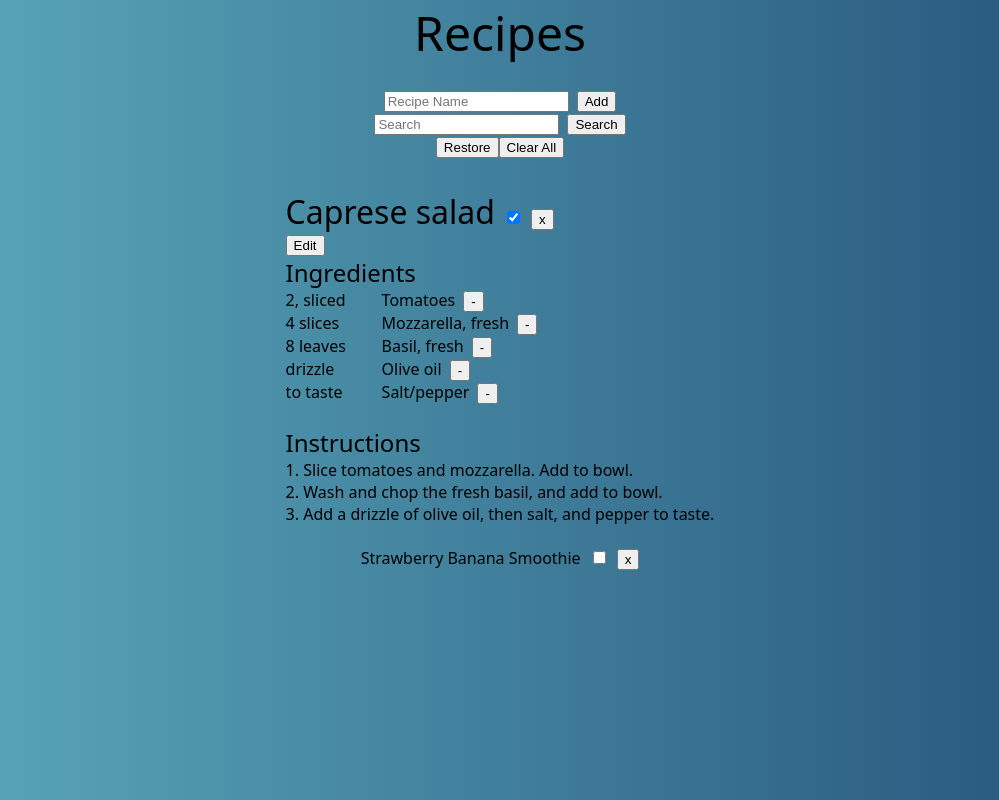
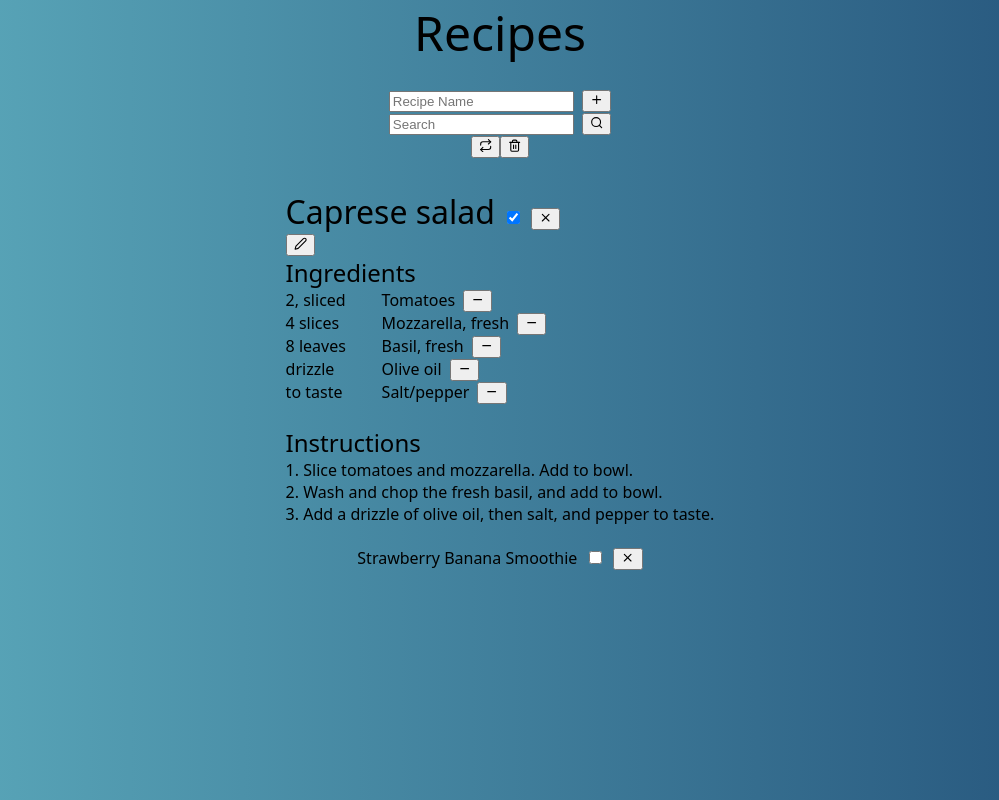
Before and after one commit to cw417/react-recipes, a React (Create React App) app: page / in a window 1280 px wide. Both pictures are taken after a click on the checkbox 681 px from the left and 200 px from the top of the page. Shown: the whole page, without its empty margins (140-1139 px from the left). Built offline with nearby package versions, Linux system fonts and the light colour scheme.

Commit message:
Change to react-icons for buttons

```diff
--- a/package.json
+++ b/package.json
@@ -9,14 +9,15 @@
     "@testing-library/user-event": "^13.5.0",
     "react": "^18.2.0",
     "react-dom": "^18.2.0",
+    "react-icons": "^4.4.0",
     "react-scripts": "5.0.1",
     "uuid": "^8.3.2",
     "web-vitals": "^2.1.4"
   },
   "scripts": {
     "start": "react-scripts start",
-    "predeploy" : "npm run build",
-    "deploy" : "gh-pages -d build",
+    "predeploy": "npm run build",
+    "deploy": "gh-pages -d build",
     "build": "react-scripts build",
     "test": "react-scripts test",
     "eject": "react-scripts eject"
--- a/src/App.js
+++ b/src/App.js
@@ -2,6 +2,7 @@ import './App.css';
 import React, { useState, useRef, useEffect } from 'react'
 import RecipeList from './components/RecipeList';
 import { v4 as uuidv4 } from 'uuid';
+import { FiPlus, FiSearch, FiRepeat, FiTrash2 } from "react-icons/fi";
 
 function App() {
 
@@ -248,19 +249,19 @@ function App() {
             <span className='pad-left' >
               <button
                 onClick={handleAddRecipe}
-              > Add</button>
+              > <FiPlus /> </button>
             </span>
           </div>
           <div>
             <input type='text' placeholder='Search' ref={searchRef} />
             <span className='pad-left'>
-              <button onClick={handleSearch}>Search</button>
+              <button onClick={handleSearch}><FiSearch /></button>
             </span>
           </div>
 
           <div>
-            <button onClick={handleRestore}>Restore</button>
-            <button onClick={handleClearAll}>Clear All</button>
+            <button onClick={handleRestore}><FiRepeat /></button>
+            <button onClick={handleClearAll}><FiTrash2 /></button>
           </div>
         </div>
 
--- a/src/components/IngredientsList.js
+++ b/src/components/IngredientsList.js
@@ -1,4 +1,5 @@
 import React from 'react'
+import { FiMinus } from "react-icons/fi";
 
 export default function IngredientsList({ recipe, removeIngredient}) {
 
@@ -23,7 +24,7 @@ export default function IngredientsList({ recipe, removeIngredient}) {
             <span className='pad-left'>
               <button
                 onClick={() => handleRemoveIngredient(recipe.id, ingredient.id)}
-              >-</button>
+              ><FiMinus /></button>
             </span>
           </div>
         </div>
--- a/src/components/Recipe.js
+++ b/src/components/Recipe.js
@@ -1,5 +1,6 @@
 import React, { useState } from 'react'
 import RecipeInfo from './RecipeInfo'
+import { FiX } from "react-icons/fi";
 
 export default function Recipe({ recipe, removeRecipe, addIngredient, removeIngredient, addInstruction, removeInstruction }) {
 
@@ -39,7 +40,7 @@ export default function Recipe({ recipe, removeRecipe, addIngredient, removeIngr
           <input type='checkbox' onClick={handleSelect} />
         </span>
         <span className='pad-left'>
-          <button onClick={handleRemoveRecipe}>x</button>
+          <button onClick={handleRemoveRecipe}><FiX /></button>
         </span>
         <div style={{display:display}}>
           <RecipeInfo
--- a/src/components/RecipeInfo.js
+++ b/src/components/RecipeInfo.js
@@ -1,6 +1,7 @@
 import React, { useState, useRef} from 'react'
 import IngredientsList from './IngredientsList'
 import InstructionsList from './InstructionsList'
+import { FiEdit2 } from "react-icons/fi";
 
 export default function RecipeInfo({ recipe, addIngredient, removeIngredient, addInstruction, removeInstruction }) {
 
@@ -60,7 +61,7 @@ export default function RecipeInfo({ recipe, addIngredient, removeIngredient, ad
 
   return (
   <>
-    <button onClick={handleEdit} >Edit</button>
+    <button onClick={handleEdit}><FiEdit2 /></button>
     <div className='large-font'>Ingredients</div>
     <IngredientsList
       recipe={recipe}
```
Also changed, not shown: 1 other file (tests, documents, lock files or other folders).
